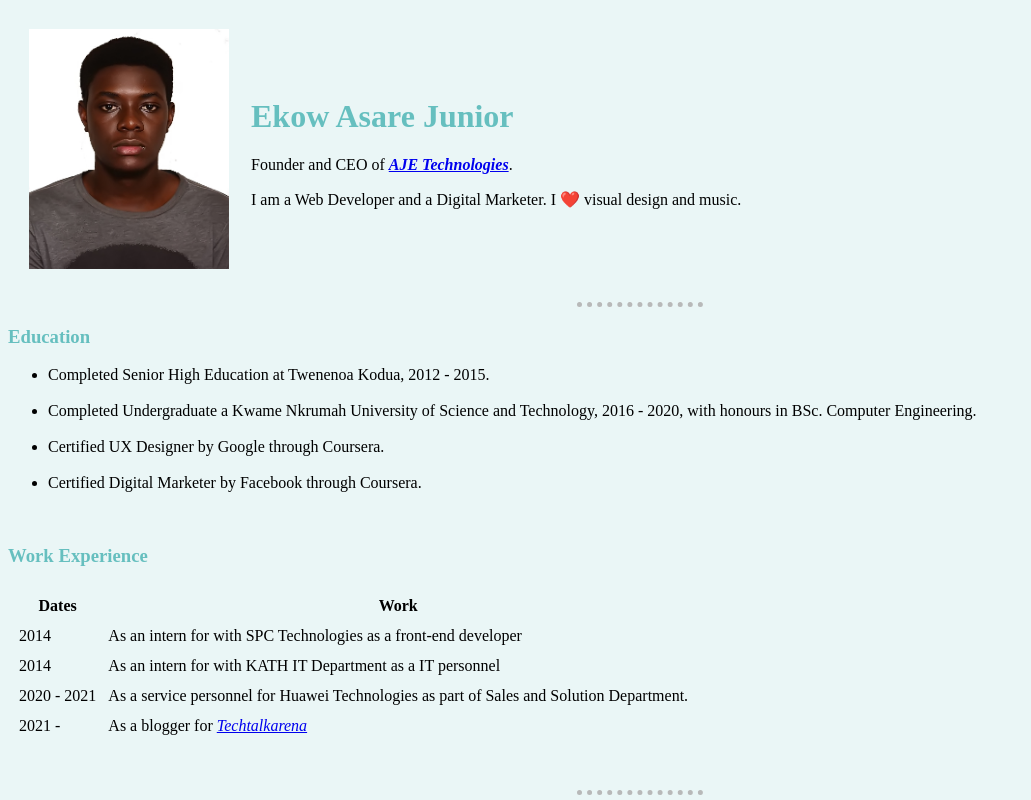
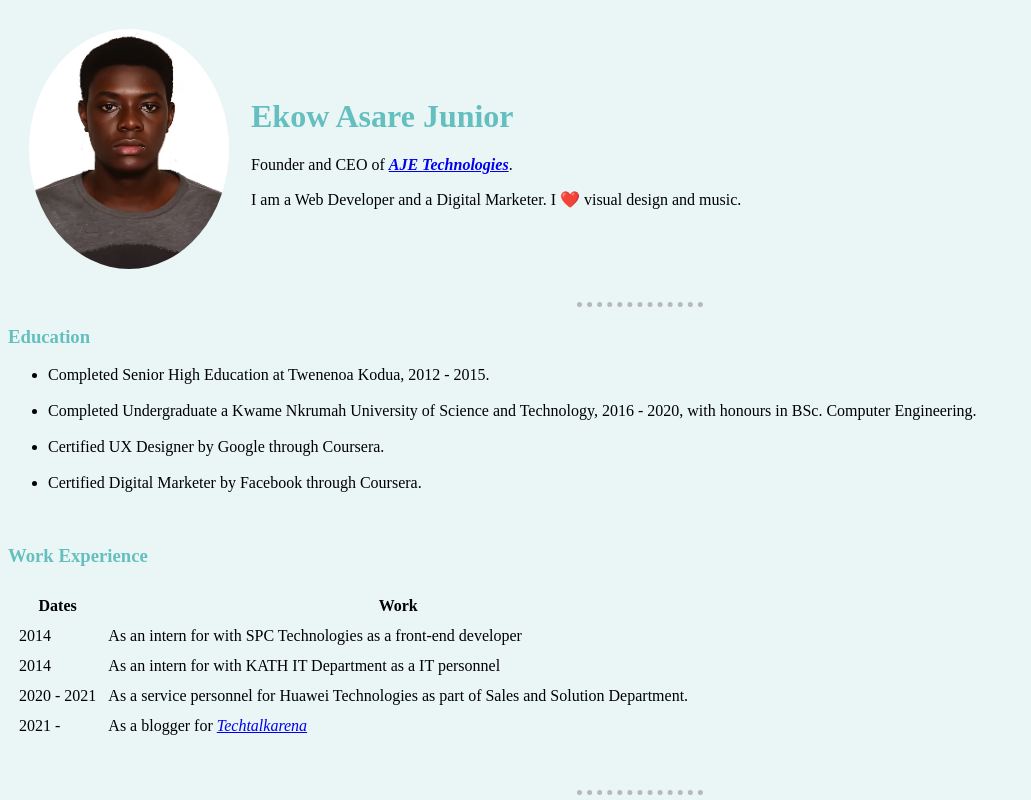
Before and after one commit to ekow-asare/CV, a plain HTML site: page index.html in a window 1280 px wide. Shown: the top 800 px of the page, without its empty margins (0-1031 px from the left). Drawn offline with Linux system fonts and the light colour scheme.

Commit message:
Add files via upload

```diff
--- a/css/styles.css
+++ b/css/styles.css
@@ -16,3 +16,7 @@ h1 {
 h3 {
     color: #66BFBF;
 }
+
+img {
+    border-radius: 100%;
+}
```
